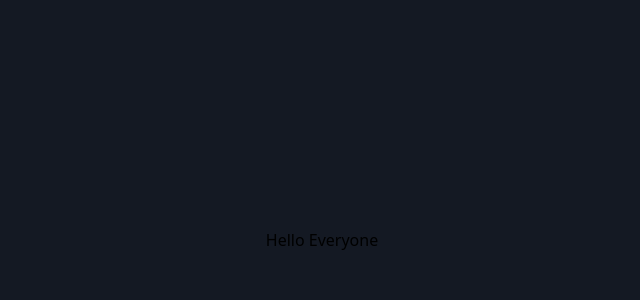
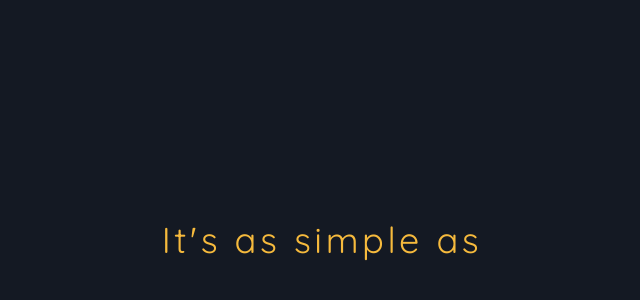
Before and after one commit to Ankan002/fan-club, a Next.js app: page / in a window 1280 px wide. Shown: the part 160-460 px from the top of the page, without its empty margins (318-958 px from the left). Built offline with nearby package versions, Linux system fonts and the light colour scheme.

Commit message:
feat: :sparkles: add hero component

```diff
--- a/app/page.tsx
+++ b/app/page.tsx
@@ -1,7 +1,9 @@
+import { Hero } from "@/components/landing-page";
+
 export default async function Home() {
 	return (
 		<main className="flex min-h-screen bg-secondary-dark w-full flex-col items-center justify-center">
-			<h1>Hello Everyone</h1>
+			<Hero />
 		</main>
 	);
 }
--- /dev/null
+++ b/components/landing-page/hero/hero.tsx
@@ -0,0 +1,11 @@
+const Hero = () => {
+	return (
+		<div className="h-screen w-full flex flex-col justify-center items-center">
+			<h1 className="text-4xl text-primary-yellow font-quicksand tracking-widest text-center">
+				{"It's as simple as"}
+			</h1>
+		</div>
+	);
+};
+
+export default Hero;
--- /dev/null
+++ b/components/landing-page/hero/index.ts
@@ -0,0 +1 @@
+export { default as Hero } from "./hero";
--- /dev/null
+++ b/components/landing-page/index.ts
@@ -0,0 +1 @@
+export * from "./hero";
--- a/tailwind.config.js
+++ b/tailwind.config.js
@@ -12,9 +12,9 @@ module.exports = {
 				"dark-yellow": "#FFA02B",
 				"light-yellow": "#FDFA84",
 				"primary-yellow": "#F6BA3D",
-				"vermilion": "#FF5968",
+				vermilion: "#FF5968",
 				"cobalt-blue": "#2E86C1",
-				"purple": "#C71BDB",
+				purple: "#C71BDB",
 				"primary-orange": "#FC5830",
 				"light-blue": "#AEE9FA",
 				"light-pink": "#F4BEC7",
@@ -22,6 +22,11 @@ module.exports = {
 				"primary-green": "#08CD92",
 				"primary-red": "#D61C4E",
 			},
+			fontFamily: {
+				manrope: "'Manrope', sans-serif",
+				"fira-code": "'Fira Code', monospace",
+				quicksand: "'Quicksand', sans-serif",
+			},
 		},
 	},
 	plugins: [],
```
Lines whose indentation alone changed are shown as unchanged.
